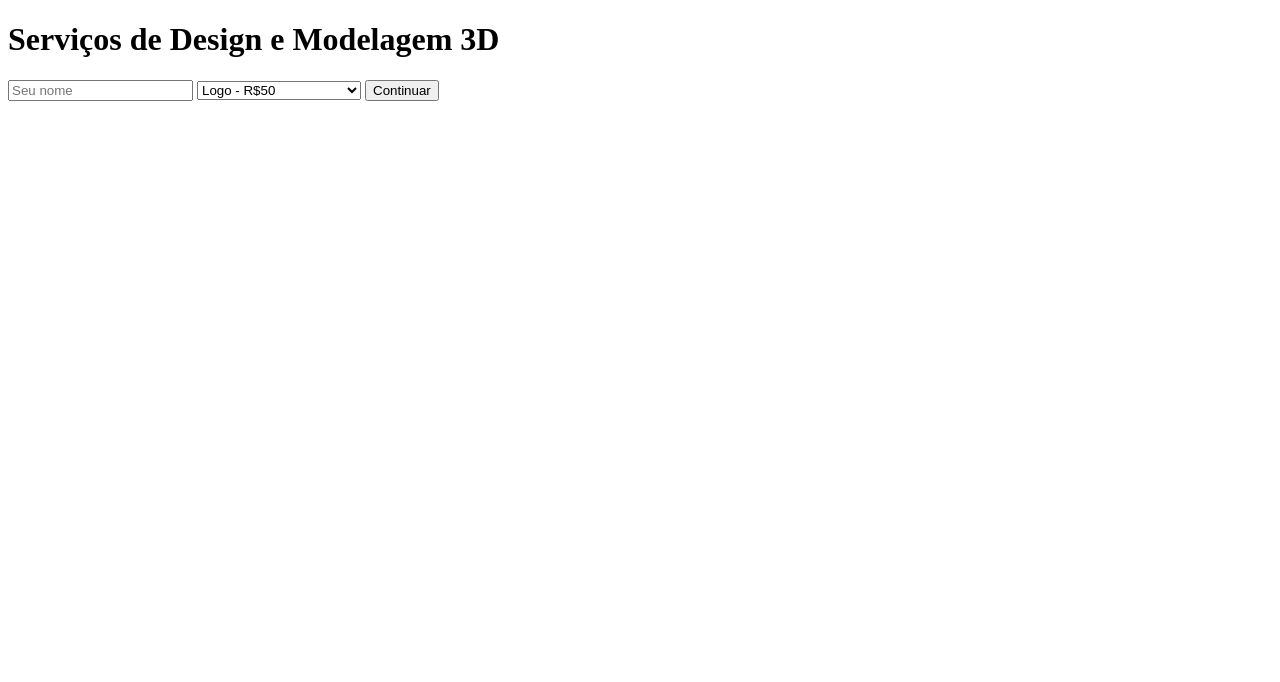
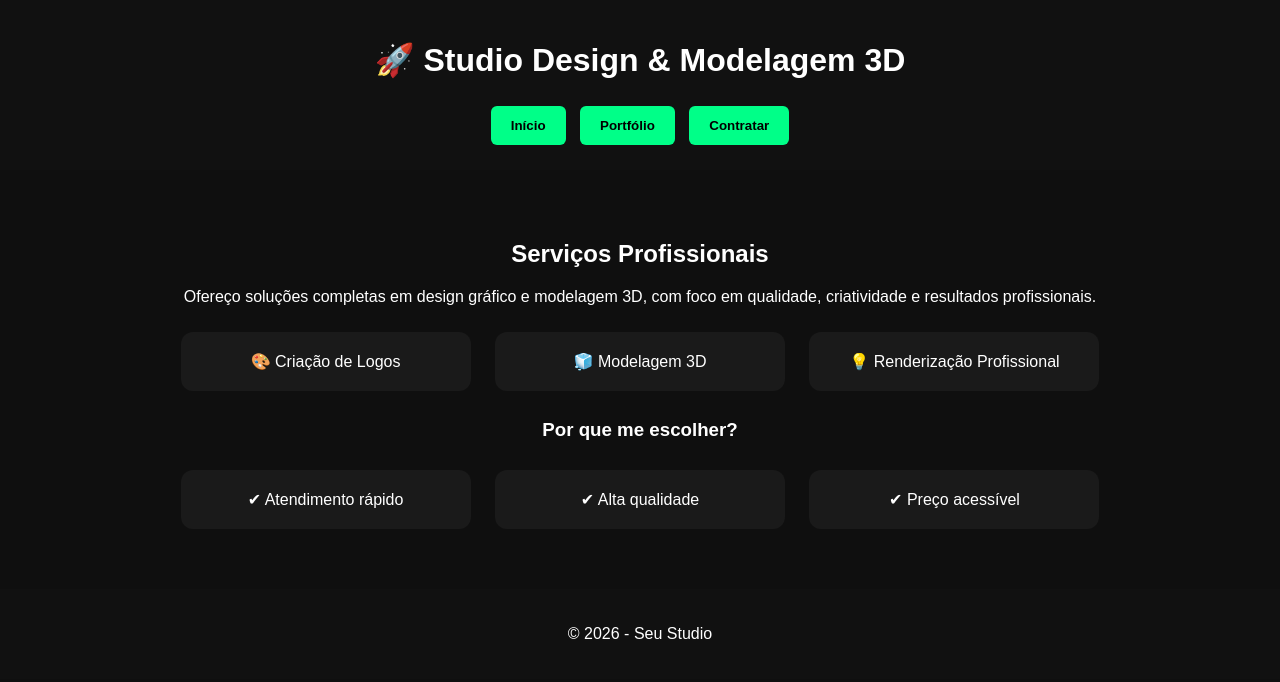
Before and after one commit to BrennoTreggi/landing-page, a plain HTML site: page index.html in a window 1280 px wide. Drawn offline with Linux system fonts and the light colour scheme.

Commit message:
Update index.html

```diff
--- a/index.html
+++ b/index.html
@@ -1,49 +1,198 @@
 <!DOCTYPE html>
-<html>
+<html lang="pt-BR">
 <head>
-  <title>Serviços de Design e 3D</title>
+<meta charset="UTF-8">
+<meta name="viewport" content="width=device-width, initial-scale=1.0">
+
+<title>Studio Design & 3D</title>
+
+<style>
+body {
+  margin:0;
+  font-family: Arial, sans-serif;
+  background:#0f0f0f;
+  color:white;
+}
+
+/* HEADER */
+header {
+  background:#111;
+  padding:20px;
+  text-align:center;
+}
+
+nav button {
+  margin:5px;
+  padding:12px 20px;
+  border:none;
+  background:#00ff88;
+  color:#000;
+  font-weight:bold;
+  cursor:pointer;
+  border-radius:6px;
+}
+
+/* SEÇÕES */
+section {
+  display:none;
+  padding:50px 20px;
+  text-align:center;
+}
+
+.active {
+  display:block;
+}
+
+/* CARDS */
+.card {
+  background:#1a1a1a;
+  padding:20px;
+  margin:10px;
+  border-radius:12px;
+  display:inline-block;
+  width:250px;
+  transition:0.3s;
+}
+
+.card:hover {
+  transform:scale(1.05);
+}
+
+/* INPUT */
+input, select {
+  padding:10px;
+  margin:10px;
+  border-radius:6px;
+  border:none;
+}
+
+/* BOTÃO */
+.btn {
+  background:#00ff88;
+  padding:12px 20px;
+  border:none;
+  font-weight:bold;
+  cursor:pointer;
+  border-radius:6px;
+}
+
+/* FOOTER */
+footer {
+  text-align:center;
+  padding:20px;
+  background:#111;
+}
+</style>
 </head>
+
 <body>
 
-<h1>Serviços de Design e Modelagem 3D</h1>
+<header>
+<h1>🚀 Studio Design & Modelagem 3D</h1>
 
-<input type="text" id="nome" placeholder="Seu nome">
+<nav>
+<button onclick="trocarPagina('home')">Início</button>
+<button onclick="trocarPagina('portfolio')">Portfólio</button>
+<button onclick="trocarPagina('contratar')">Contratar</button>
+</nav>
+</header>
+
+<!-- 🔥 PÁGINA 1 -->
+<section id="home" class="active">
+<h2>Serviços Profissionais</h2>
+
+<p>
+Ofereço soluções completas em design gráfico e modelagem 3D,
+com foco em qualidade, criatividade e resultados profissionais.
+</p>
+
+<div class="card">🎨 Criação de Logos</div>
+<div class="card">🧊 Modelagem 3D</div>
+<div class="card">💡 Renderização Profissional</div>
+
+<h3>Por que me escolher?</h3>
+
+<div class="card">✔ Atendimento rápido</div>
+<div class="card">✔ Alta qualidade</div>
+<div class="card">✔ Preço acessível</div>
+</section>
+
+<!-- 🔥 PÁGINA 2 -->
+<section id="portfolio">
+<h2>Meu Portfólio</h2>
+
+<p>Veja alguns dos meus trabalhos recentes:</p>
+
+<div class="card">Projeto 1</div>
+<div class="card">Projeto 2</div>
+<div class="card">Projeto 3</div>
+
+<h3>Minhas Redes</h3>
+
+<p>
+<a href="#" style="color:#00ff88;">Instagram</a> |
+<a href="#" style="color:#00ff88;">ArtStation</a> |
+<a href="#" style="color:#00ff88;">WhatsApp</a>
+</p>
+</section>
+
+<!-- 🔥 PÁGINA 3 -->
+<section id="contratar">
+<h2>Contratar Serviço</h2>
+
+<p>Escolha o serviço e simule o orçamento:</p>
+
+<input type="text" placeholder="Seu nome" id="nome">
+
+<br>
 
 <select id="servico">
-  <option value="logo">Logo - R$50</option>
-  <option value="3d">Modelagem 3D - R$100</option>
-  <option value="render">Render - R$200</option>
+<option value="50">Logo - R$50</option>
+<option value="100">Modelagem 3D - R$100</option>
+<option value="200">Render - R$200</option>
 </select>
 
-<button onclick="enviar()">Continuar</button>
+<br>
+
+<input type="number" id="quantidade" value="1" min="1">
+
+<p id="valorTotal">Total: R$50</p>
+
+<button class="btn" onclick="calcular()">Calcular</button>
+<button class="btn" onclick="finalizar()">Ir para pagamento</button>
+
+</section>
+
+<footer>
+<p>© 2026 - Seu Studio</p>
+</footer>
 
 <script>
-function enviar() {
-  const nome = document.getElementById("nome").value;
-  const servico = document.getElementById("servico").value;
 
-  // ENVIO PARA DISCORD
-  fetch("COLE_SUA_WEBHOOK_AQUI", {
-    method: "POST",
-    headers: {"Content-Type": "application/json"},
-    body: JSON.stringify({
-      content: `Novo cliente:\nNome: ${nome}\nServiço: ${servico}`
-    })
+// TROCAR PÁGINA
+function trocarPagina(pagina){
+  document.querySelectorAll("section").forEach(sec => {
+    sec.classList.remove("active");
   });
 
-  // REDIRECIONAR PARA PAGAMENTO
-  let link = "";
+  document.getElementById(pagina).classList.add("active");
+}
 
-  if (servico === "logo") {
-    link = "LINK1";
-  } else if (servico === "3d") {
-    link = "LINK2";
-  } else if (servico === "render") {
-    link = "LINK3";
-  }
+// CALCULAR VALOR
+function calcular(){
+  let preco = document.getElementById("servico").value;
+  let qtd = document.getElementById("quantidade").value;
 
-  window.location.href = link;
+  let total = preco * qtd;
+
+  document.getElementById("valorTotal").innerText = "Total: R$" + total;
 }
+
+// PAGAMENTO (VAI CONFIGURAR DEPOIS)
+function finalizar(){
+  alert("Agora você vai integrar com Mercado Pago 🚀");
+}
+
 </script>
 
 </body>
```
